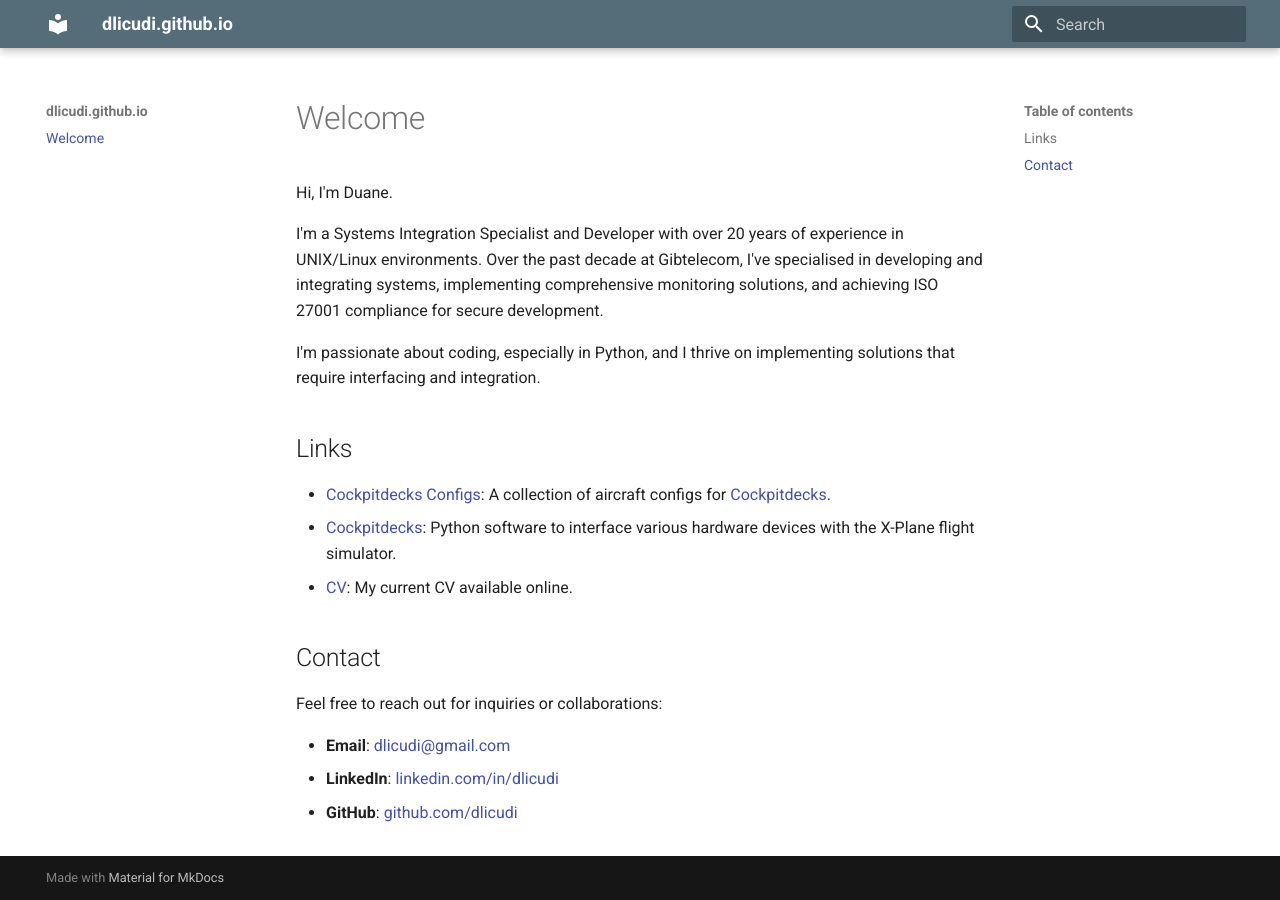
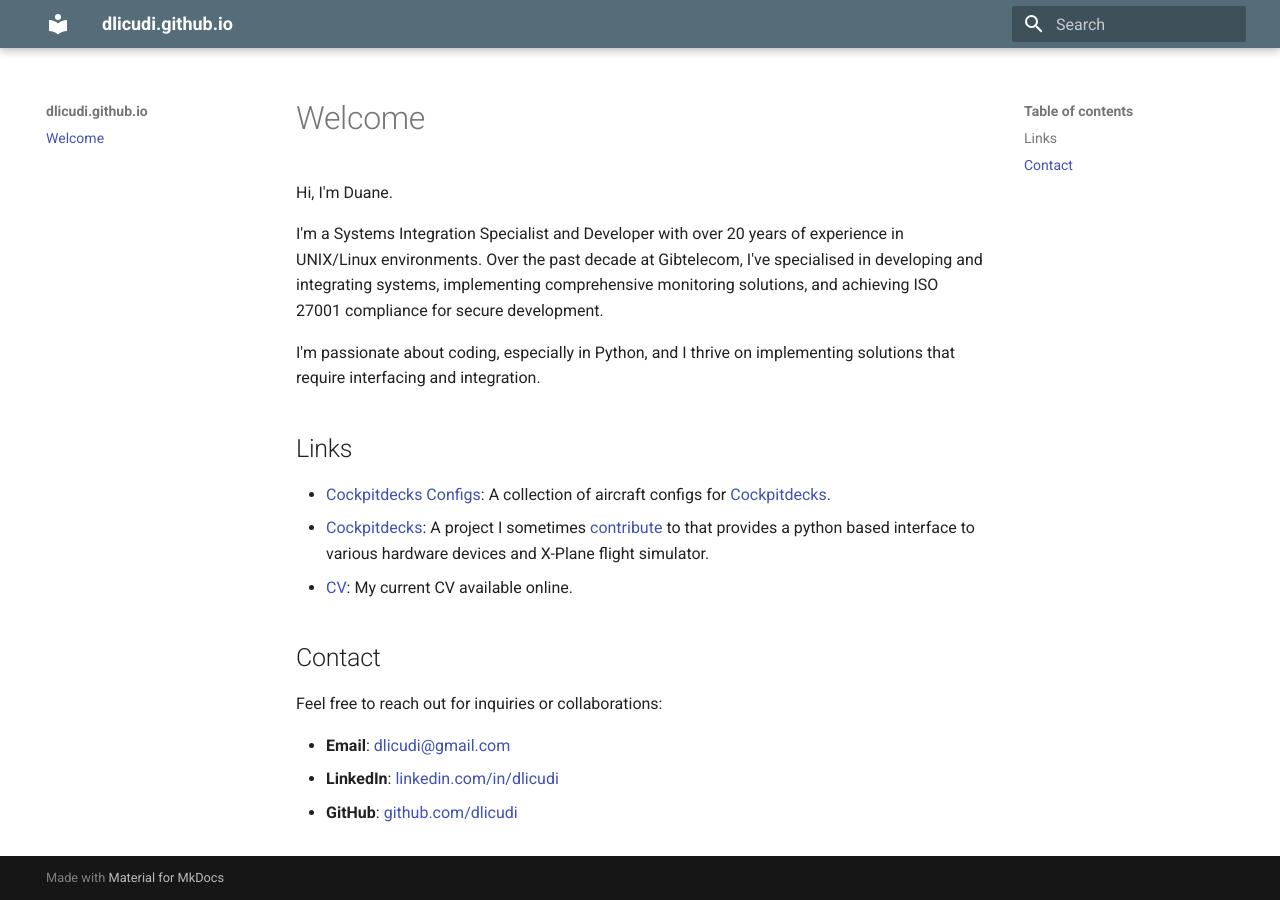
Before and after one commit to dlicudi/dlicudi.github.io, an MkDocs documentation site: the page built from docs/index.md, in a window 1280 px wide. Built offline with MkDocs 1.6.1 and Material for MkDocs 9.7.7, drawn with Linux system fonts in a browser that asks for light colours.

Commit message:
Updated links section

```diff
--- a/docs/index.md
+++ b/docs/index.md
@@ -9,7 +9,7 @@
 ## Links
 
 - [Cockpitdecks Configs](https://github.com/dlicudi/cockpitdecks-configs): A collection of aircraft configs for [Cockpitdecks](https://github.com/devleaks/cockpitdecks).
-- [Cockpitdecks](https://github.com/devleaks/cockpitdecks): Python software to interface various hardware devices with the X-Plane flight simulator.
+- [Cockpitdecks](https://github.com/devleaks/cockpitdecks): A project I sometimes [contribute](https://github.com/devleaks/cockpitdecks/commits/main/?author=dlicudi) to that provides a python based interface to various hardware devices and X-Plane flight simulator.
 - [CV](https://dlicudi.github.io/cv): My current CV available online.
 
 ## Contact
```
